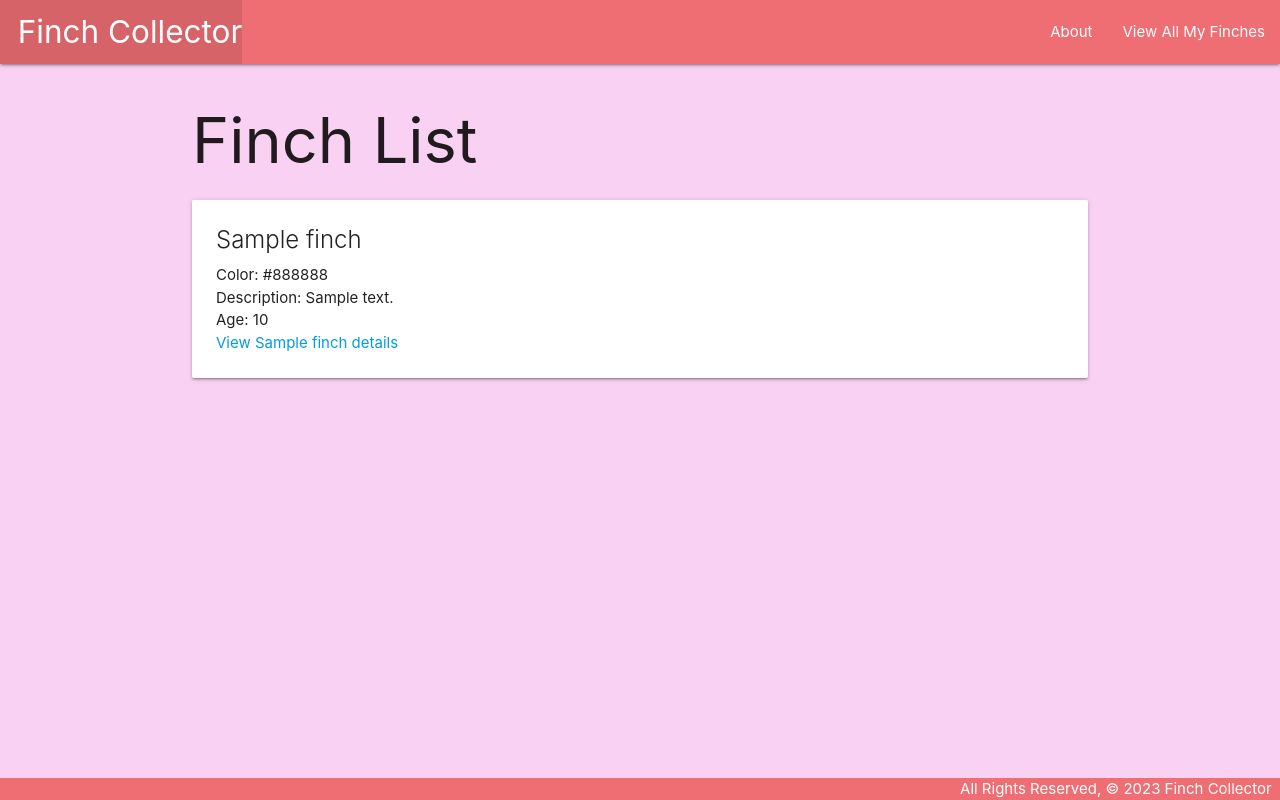
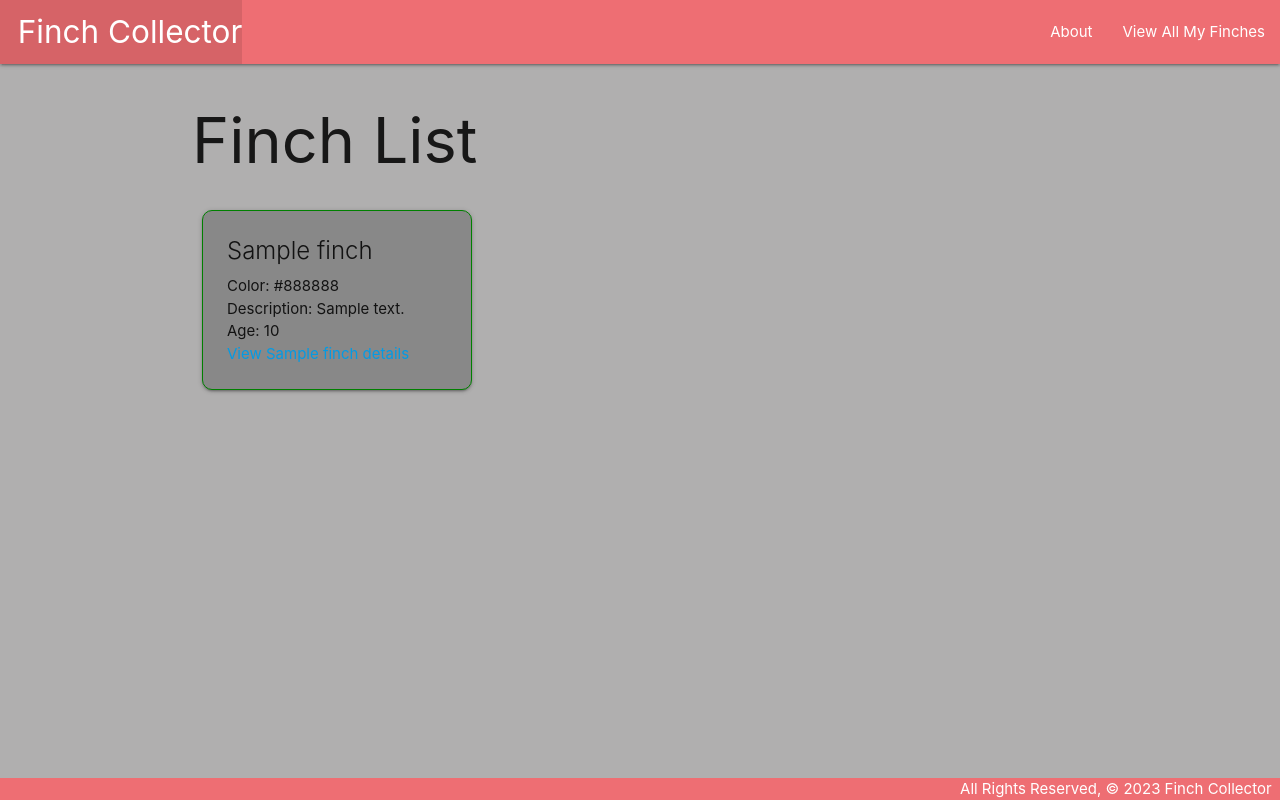
Before and after one commit to tthephas/Finch-Collector-Deliverable-SEI, a Django app: page /finches/ in a window 1280 px wide. Run offline with Django 4.2, Linux system fonts and the light colour scheme; tables that the repository leaves empty hold one stand-in row (values such as "Sample post").

Commit message:
some extra styling

```diff
--- a/main_app/static/css/style.css
+++ b/main_app/static/css/style.css
@@ -2,7 +2,15 @@ body {
     display: flex;
     min-height: 100vh;
     flex-direction: column;
-    background-color: rgb(249, 210, 243);
+    background-color: rgb(176, 175, 175);
+}
+
+.card {
+    background-color: rgb(231, 243, 239);
+    border-radius: 10px;
+    border: 1px solid green;
+    width: 18rem;
+    margin: 10px;
 }
 
 main {
--- a/main_app/templates/finches/detail.html
+++ b/main_app/templates/finches/detail.html
@@ -3,7 +3,7 @@
 
     <h1>Finch Details</h1>
 
-    <div class="card">
+    <div class="card" style="background-color: {{ finch.color }};">
         <div class="card-content">
             <span class="card-title">{{ finch.name }}</span>
             <p>Color: {{ finch.color }}</p>
--- a/main_app/templates/finches/index.html
+++ b/main_app/templates/finches/index.html
@@ -3,8 +3,10 @@
 
 <h1>Finch List</h1>
 
+<div style="display: flex; flex-direction: row; flex-wrap: wrap">
 {% for finch in finches %}
-  <div class="card">
+
+    <div class="card" style="background-color: {{ finch.color }};">
       <div class="card-content">
         <span class="card-title">{{ finch.name }}</span>
         <p>Color: {{ finch.color }}</p>
@@ -17,6 +19,8 @@
         <a href="{% url 'detail' finch.id %}">View {{ finch.name }} details</a>
       </div>
     </div>
+
     {% endfor %}
+</div>
 
 {% endblock %}
```
Lines whose indentation alone changed are shown as unchanged.
